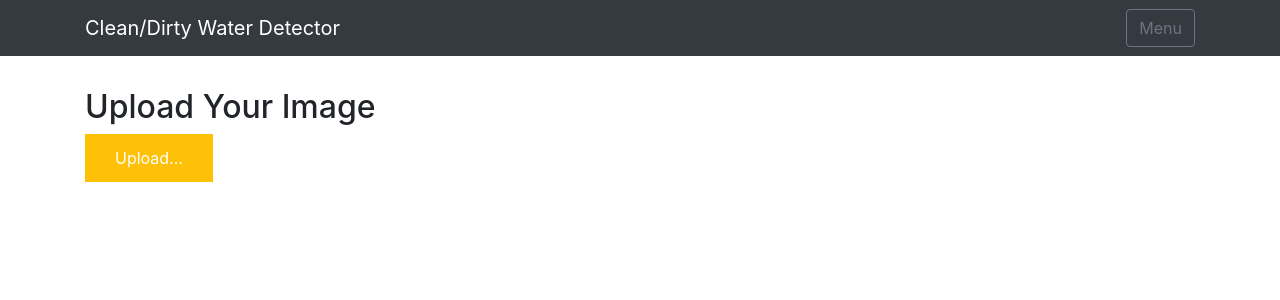
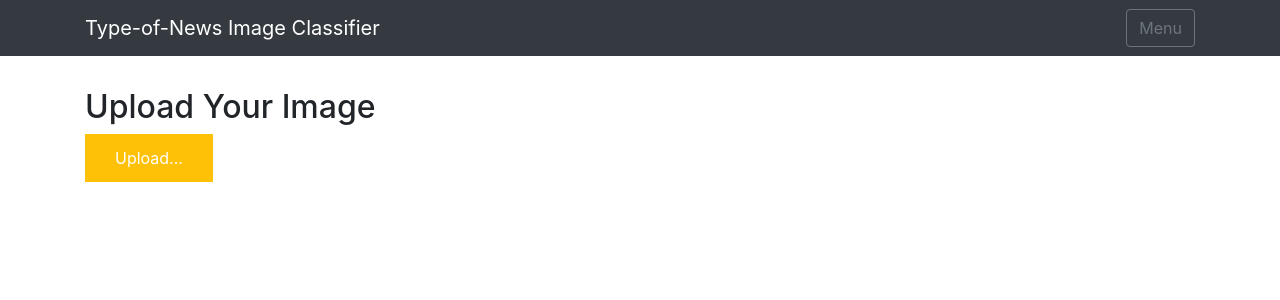
Before and after one commit to xmpuspus/sample-image-classifier-webapp, a Flask app: page / in a window 1280 px wide. Shown: the top 300 px of the page. Run offline with Flask 2, Linux system fonts and the light colour scheme; parts of the project's set-up code (start-up, migrations or seed data) failed here and were passed over; some libraries are stand-ins or nearby versions.

Commit message:
Added dependencies for image classifier

```diff
--- a/app.py
+++ b/app.py
@@ -5,7 +5,6 @@ import os
 import glob
 import re
 from pathlib import Path
-
 
 
 # Import fast.ai Library
@@ -21,14 +20,11 @@ from werkzeug.utils import secure_filename
 app = Flask(__name__)
 
 
-
 path = Path("path")
-classes = ['cleanwater', 'dirtywater']
+classes = ['bad', 'fake', 'good', 'science', 'tech', 'viral']
 data2 = ImageDataBunch.single_from_classes(path, classes, tfms=get_transforms(), size=224).normalize(imagenet_stats)
 learn = create_cnn(data2, models.resnet34)
-learn.load('stage-2')
-
-
+learn.load('news_model_v1')
 
 
 def model_predict(img_path):
@@ -39,9 +35,6 @@ def model_predict(img_path):
     img = open_image(img_path)
     pred_class,pred_idx,outputs = learn.predict(img)
     return pred_class
-
-
-
 
 
 @app.route('/', methods=['GET'])
--- a/templates/base.html
+++ b/templates/base.html
@@ -4,7 +4,7 @@
     <meta charset="UTF-8">
     <meta name="viewport" content="width=device-width, initial-scale=1.0">
     <meta http-equiv="X-UA-Compatible" content="ie=edge">
-    <title>Water Detector</title>
+    <title>News Image Classifier</title>
     <link href="https://cdn.bootcss.com/bootstrap/4.0.0/css/bootstrap.min.css" rel="stylesheet">
     <script src="https://cdn.bootcss.com/popper.js/1.12.9/umd/popper.min.js"></script>
     <script src="https://cdn.bootcss.com/jquery/3.3.1/jquery.min.js"></script>
@@ -15,7 +15,7 @@
 <body>
     <nav class="navbar navbar-dark bg-dark">
         <div class="container">
-            <a class="navbar-brand" href="#">Clean/Dirty Water Detector</a>
+            <a class="navbar-brand" href="#">Type-of-News Image Classifier</a>
             <button class="btn btn-outline-secondary my-2 my-sm-0" type="submit">Menu</button>
         </div>
     </nav>
```
Also changed, not shown: 1 other file.
